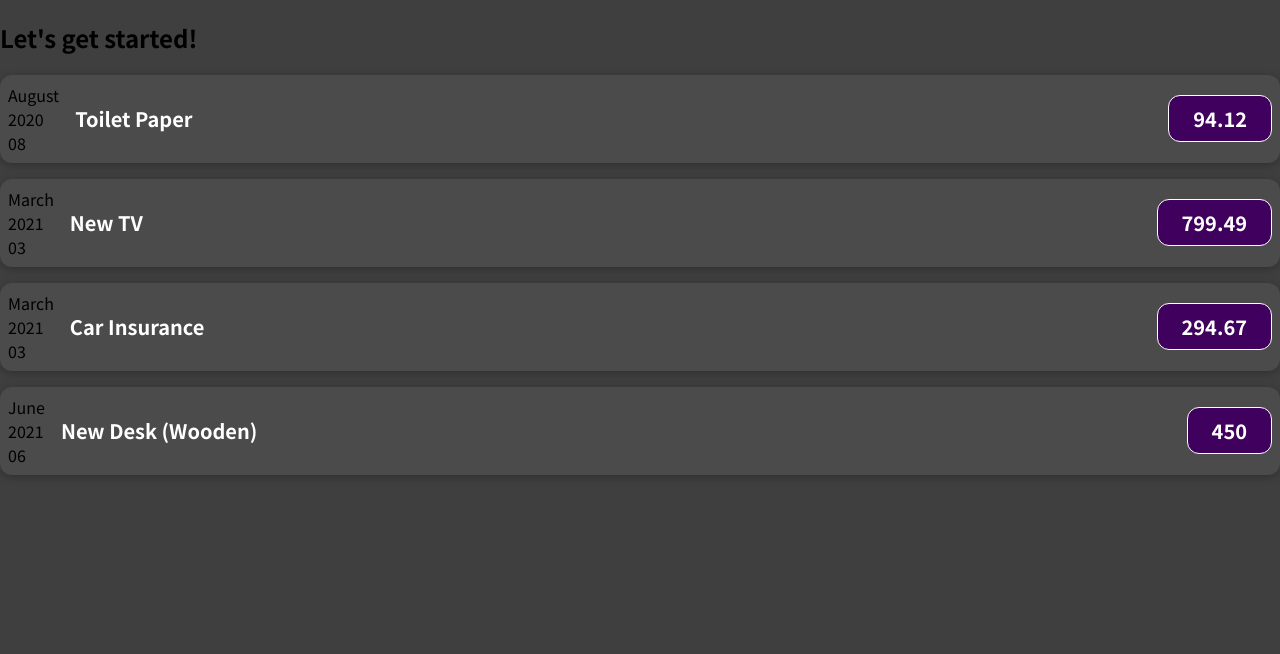
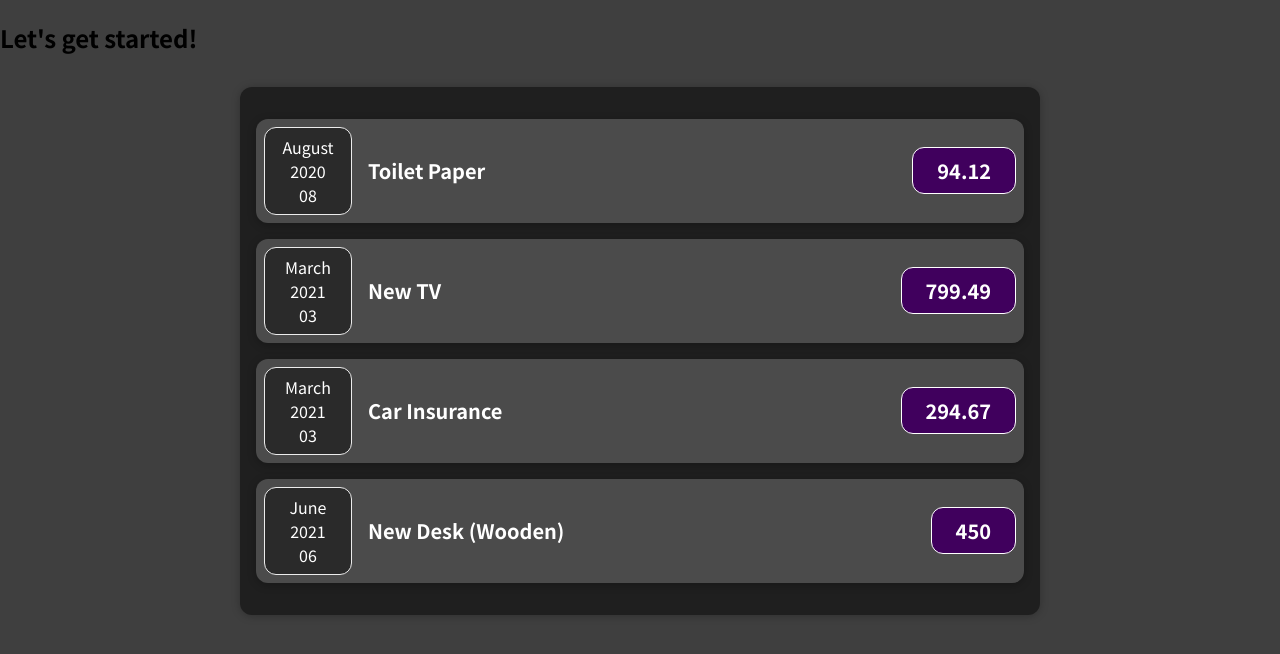
Before and after one commit to ahmetcankaratas/expense-tracker, a JavaScript app: page / in a window 1280 px wide. Shown: the top 654 px of the page. Built offline with nearby package versions, Linux system fonts and the light colour scheme.

Commit message:
the concept of composition

```diff
--- a/src/App.js
+++ b/src/App.js
@@ -25,7 +25,7 @@
   return (
     <div>
       <h2>Let's get started!</h2>
-      <Expenses data={expenses} />
+      <Expenses items={expenses} />
     </div>
   );
 }
--- /dev/null
+++ b/src/components/Card.css
@@ -0,0 +1,4 @@
+.card {
+  border-radius: 12px;
+  box-shadow: 0 1px 8px rgba(0, 0, 0, 0.25);
+}
--- /dev/null
+++ b/src/components/Card.js
@@ -0,0 +1,9 @@
+import "./Card.css";
+
+function Card(props) {
+  const classes = "card " + props.className;
+
+  return <div className={classes}>{props.children}</div>;
+}
+
+export default Card;
--- a/src/components/ExpenseDate.css
+++ b/src/components/ExpenseDate.css
@@ -0,0 +1,26 @@
+.expense-date {
+  display: flex;
+  flex-direction: column;
+  width: 5.5rem;
+  height: 5.5rem;
+  border: 1px solid #ececec;
+  background-color: #2a2a2a;
+  color: white;
+  border-radius: 12px;
+  align-items: center;
+  justify-content: center;
+}
+
+.expense-date__month {
+  font-size: 0.75rem;
+  font-weight: bold;
+}
+
+.expense-date__year {
+  font-size: 0.75rem;
+}
+
+.expense-date__day {
+  font-size: 1.5rem;
+  font-weight: bold;
+}
--- a/src/components/ExpenseDate.js
+++ b/src/components/ExpenseDate.js
@@ -6,7 +6,7 @@
   const year = props.date.getFullYear();
 
   return (
-    <div>
+    <div className="expense-date">
       <div>{month}</div>
       <div>{year}</div>
       <div>{day}</div>
--- a/src/components/Expenses.css
+++ b/src/components/Expenses.css
@@ -4,6 +4,4 @@
   margin: 2rem auto;
   width: 50rem;
   max-width: 95%;
-  border-radius: 12px;
-  box-shadow: 0 1px 8px rgba(0, 0, 0, 0.25);
 }
--- a/src/components/Expenses.js
+++ b/src/components/Expenses.js
@@ -1,30 +1,31 @@
+import Card from "./Card";
 import ExpenseItem from "./ExpenseItem";
-import './Expenses.css'
+import "./Expenses.css";
 
 function Expenses(props) {
   return (
-    <div>
+    <Card className="expenses">
       <ExpenseItem
-        title={props.data[0].title}
-        amount={props.data[0].amount}
-        date={props.data[0].date}
+        title={props.items[0].title}
+        amount={props.items[0].amount}
+        date={props.items[0].date}
       ></ExpenseItem>
       <ExpenseItem
-        title={props.data[1].title}
-        amount={props.data[1].amount}
-        date={props.data[1].date}
+        title={props.items[1].title}
+        amount={props.items[1].amount}
+        date={props.items[1].date}
       ></ExpenseItem>
       <ExpenseItem
-        title={props.data[2].title}
-        amount={props.data[2].amount}
-        date={props.data[2].date}
+        title={props.items[2].title}
+        amount={props.items[2].amount}
+        date={props.items[2].date}
       ></ExpenseItem>
       <ExpenseItem
-        title={props.data[3].title}
-        amount={props.data[3].amount}
-        date={props.data[3].date}
+        title={props.items[3].title}
+        amount={props.items[3].amount}
+        date={props.items[3].date}
       ></ExpenseItem>
-    </div>
+    </Card>
   );
 }
 
```
